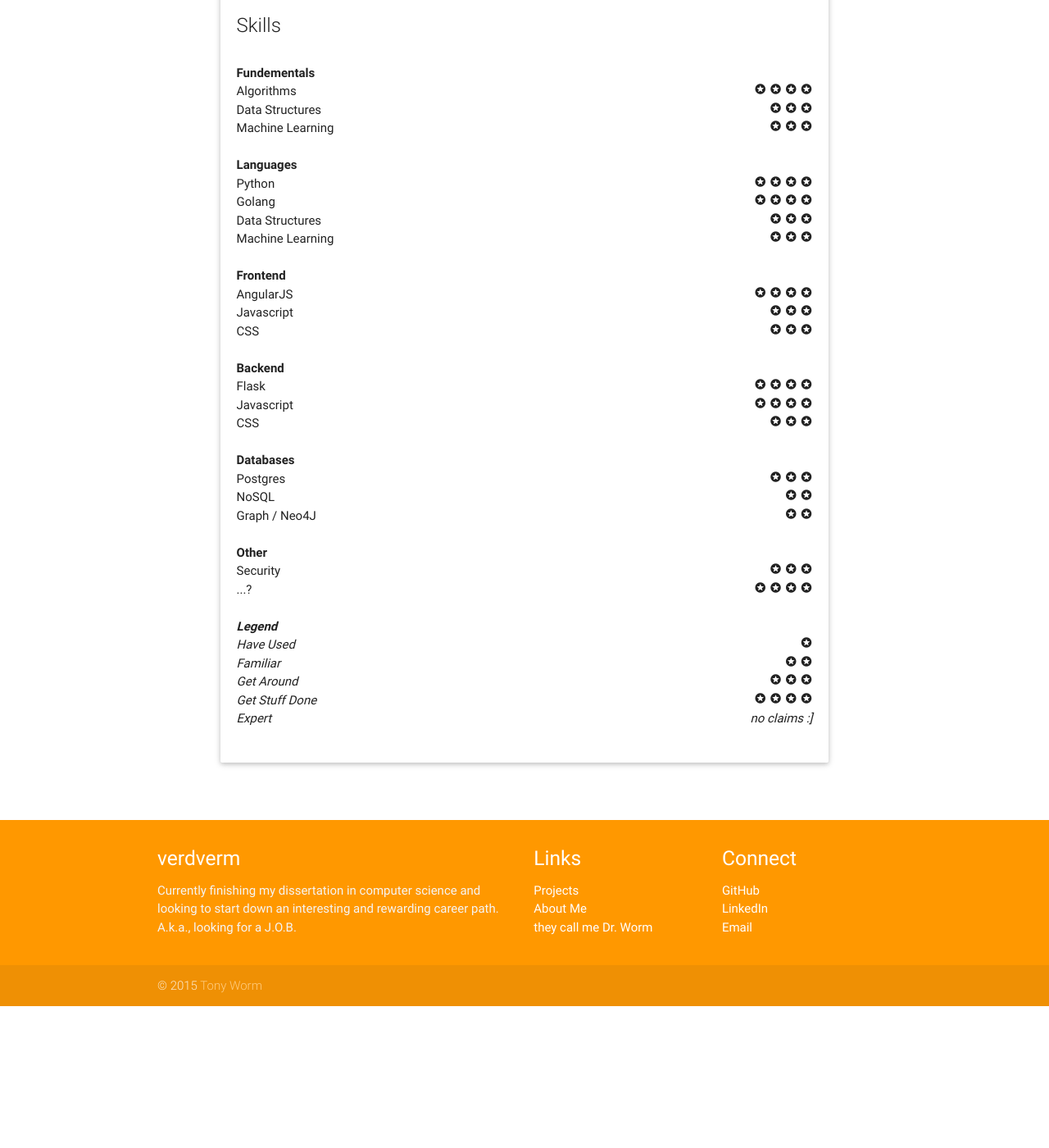
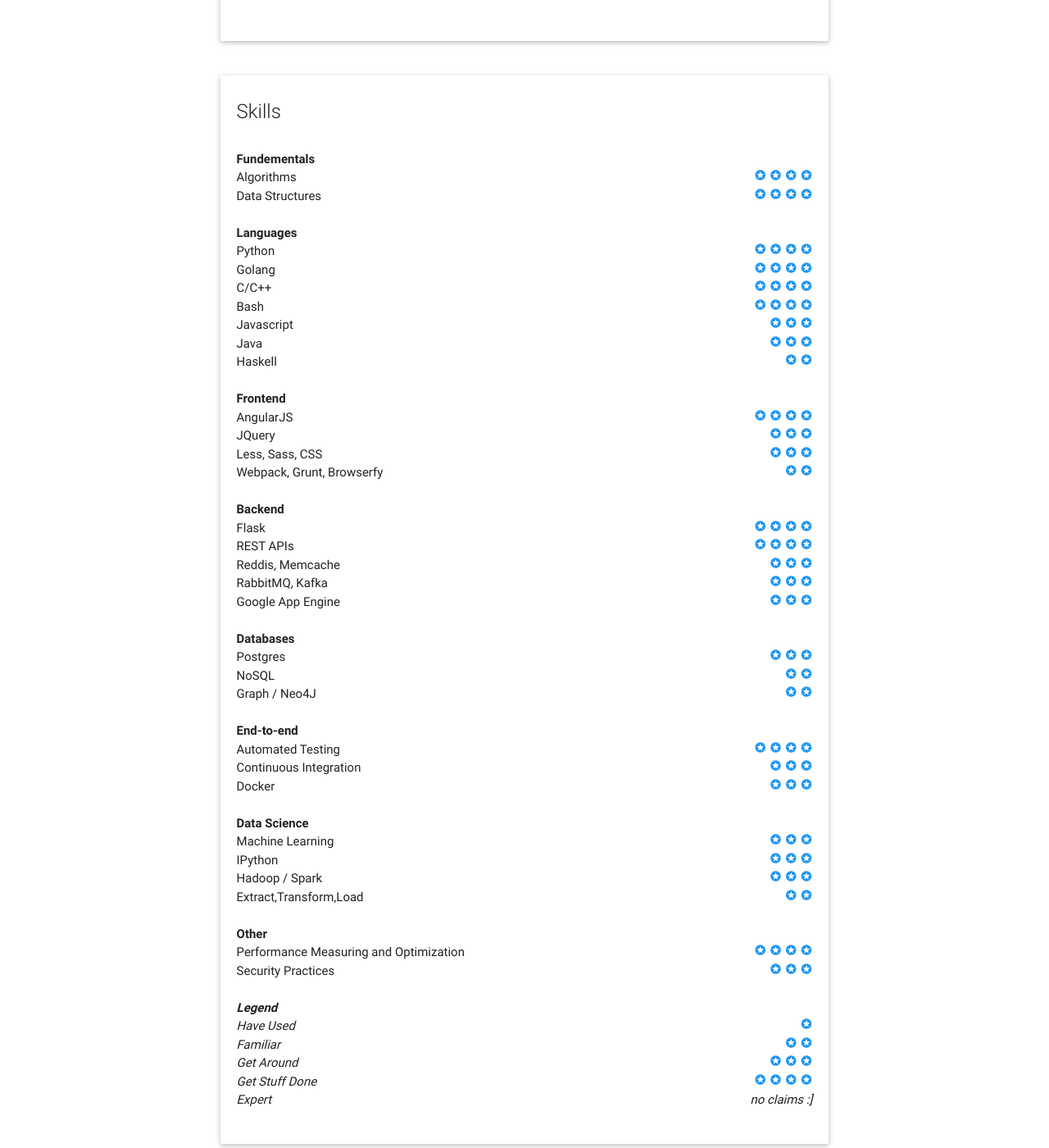
Before and after one commit to verdverm/verdverm.github.io, a Jekyll site: the page built from aboutme/index.html, in a window 1280 px wide and 1400 px high, scrolled down 2487 px. Shown: the whole window at 82% size. Built offline with Jekyll 4.4.1, drawn with Linux system fonts in a browser that asks for light colours; nearby versions of some CDN libraries; before the commit the page ends 3714 px from its top, so only the background shows below that; some of the changed text lies outside the part shown.

Commit message:
updates to about me

```diff
--- a/aboutme/index.html
+++ b/aboutme/index.html
@@ -6,10 +6,18 @@ title: About Me
 
   <div class="section no-pad-bot" id="index-banner">
     <div class="container">
-      <br>
-      <h1 class="header center orange-text">About Me</h1>
-      <p class="center">Currently seeking exciting career opportunities while completing dissertation writing.</p>
-      <br>
+
+      <div class="card">
+        <div class="card-image waves-effect waves-block waves-light" style="max-height: 180px;">
+          <a href="https://github.com/verdverm/pypge"><img src="../images/sample-1.jpg"></a>
+        </div>
+        <div class="card-content">
+          <span class="card-title orange-text">About Me </span>
+          <i> My name is Tony Worm.</i><br>
+          <p>I am currently seeking exciting career opportunities while completing dissertation writing.</p>
+        </div>
+      </div>
+
     </div>
   </div>
 
@@ -238,148 +246,217 @@ title: About Me
               <span><b>Fundementals</b></span>
               <br>
               <span>Algorithms</span><span class="right">
-                <i class="material-icons tiny">stars</i>
-                <i class="material-icons tiny">stars</i>
-                <i class="material-icons tiny">stars</i>
-                <i class="material-icons tiny">stars</i>
+                <i class="material-icons tiny blue-text">stars</i>
+                <i class="material-icons tiny blue-text">stars</i>
+                <i class="material-icons tiny blue-text">stars</i>
+                <i class="material-icons tiny blue-text">stars</i>
               </span><br>
               <span>Data Structures</span><span class="right">
-                <i class="material-icons tiny">stars</i>
-                <i class="material-icons tiny">stars</i>
-                <i class="material-icons tiny">stars</i>
-              </span><br>
-              <span>Machine Learning</span><span class="right">
-                <i class="material-icons tiny">stars</i>
-                <i class="material-icons tiny">stars</i>
-                <i class="material-icons tiny">stars</i>
+                <i class="material-icons tiny blue-text">stars</i>
+                <i class="material-icons tiny blue-text">stars</i>
+                <i class="material-icons tiny blue-text">stars</i>
+                <i class="material-icons tiny blue-text">stars</i>
               </span><br>
               <br>
 
               <span><b>Languages</b></span>
               <br>
               <span>Python</span><span class="right">
-                <i class="material-icons tiny">stars</i>
-                <i class="material-icons tiny">stars</i>
-                <i class="material-icons tiny">stars</i>
-                <i class="material-icons tiny">stars</i>
+                <i class="material-icons tiny blue-text">stars</i>
+                <i class="material-icons tiny blue-text">stars</i>
+                <i class="material-icons tiny blue-text">stars</i>
+                <i class="material-icons tiny blue-text">stars</i>
               </span><br>
               <span>Golang</span><span class="right">
-                <i class="material-icons tiny">stars</i>
-                <i class="material-icons tiny">stars</i>
-                <i class="material-icons tiny">stars</i>
-                <i class="material-icons tiny">stars</i>
+                <i class="material-icons tiny blue-text">stars</i>
+                <i class="material-icons tiny blue-text">stars</i>
+                <i class="material-icons tiny blue-text">stars</i>
+                <i class="material-icons tiny blue-text">stars</i>
               </span><br>
-              <span>Data Structures</span><span class="right">
-                <i class="material-icons tiny">stars</i>
-                <i class="material-icons tiny">stars</i>
-                <i class="material-icons tiny">stars</i>
+              <span>C/C++</span><span class="right">
+                <i class="material-icons tiny blue-text">stars</i>
+                <i class="material-icons tiny blue-text">stars</i>
+                <i class="material-icons tiny blue-text">stars</i>
+                <i class="material-icons tiny blue-text">stars</i>
               </span><br>
-              <span>Machine Learning</span><span class="right">
-                <i class="material-icons tiny">stars</i>
-                <i class="material-icons tiny">stars</i>
-                <i class="material-icons tiny">stars</i>
+              <span>Bash</span><span class="right">
+                <i class="material-icons tiny blue-text">stars</i>
+                <i class="material-icons tiny blue-text">stars</i>
+                <i class="material-icons tiny blue-text">stars</i>
+                <i class="material-icons tiny blue-text">stars</i>
+              </span><br>
+              <span>Javascript</span><span class="right">
+                <i class="material-icons tiny blue-text">stars</i>
+                <i class="material-icons tiny blue-text">stars</i>
+                <i class="material-icons tiny blue-text">stars</i>
+              </span><br>
+              <span>Java</span><span class="right">
+                <i class="material-icons tiny blue-text">stars</i>
+                <i class="material-icons tiny blue-text">stars</i>
+                <i class="material-icons tiny blue-text">stars</i>
+              </span><br>
+              <span>Haskell</span><span class="right">
+                <i class="material-icons tiny blue-text">stars</i>
+                <i class="material-icons tiny blue-text">stars</i>
               </span><br>
               <br>
 
               <span><b>Frontend</b></span>
               <br>
               <span>AngularJS</span><span class="right">
-                <i class="material-icons tiny">stars</i>
-                <i class="material-icons tiny">stars</i>
-                <i class="material-icons tiny">stars</i>
-                <i class="material-icons tiny">stars</i>
+                <i class="material-icons tiny blue-text">stars</i>
+                <i class="material-icons tiny blue-text">stars</i>
+                <i class="material-icons tiny blue-text">stars</i>
+                <i class="material-icons tiny blue-text">stars</i>
               </span><br>
-              <span>Javascript</span><span class="right">
-                <i class="material-icons tiny">stars</i>
-                <i class="material-icons tiny">stars</i>
-                <i class="material-icons tiny">stars</i>
+              <span>JQuery</span><span class="right">
+                <i class="material-icons tiny blue-text">stars</i>
+                <i class="material-icons tiny blue-text">stars</i>
+                <i class="material-icons tiny blue-text">stars</i>
               </span><br>
-              <span>CSS</span><span class="right">
-                <i class="material-icons tiny">stars</i>
-                <i class="material-icons tiny">stars</i>
-                <i class="material-icons tiny">stars</i>
+              <span>Less, Sass, CSS</span><span class="right">
+                <i class="material-icons tiny blue-text">stars</i>
+                <i class="material-icons tiny blue-text">stars</i>
+                <i class="material-icons tiny blue-text">stars</i>
+              </span><br>
+              <span>Webpack, Grunt, Browserfy</span><span class="right">
+                <i class="material-icons tiny blue-text">stars</i>
+                <i class="material-icons tiny blue-text">stars</i>
               </span><br>
               <br>
 
               <span><b>Backend</b></span>
               <br>
               <span>Flask</span><span class="right">
-                <i class="material-icons tiny">stars</i>
-                <i class="material-icons tiny">stars</i>
-                <i class="material-icons tiny">stars</i>
-                <i class="material-icons tiny">stars</i>
+                <i class="material-icons tiny blue-text">stars</i>
+                <i class="material-icons tiny blue-text">stars</i>
+                <i class="material-icons tiny blue-text">stars</i>
+                <i class="material-icons tiny blue-text">stars</i>
               </span><br>
-              <span>Javascript</span><span class="right">
-                <i class="material-icons tiny">stars</i>
-                <i class="material-icons tiny">stars</i>
-                <i class="material-icons tiny">stars</i>
-                <i class="material-icons tiny">stars</i>
+              <span>REST APIs</span><span class="right">
+                <i class="material-icons tiny blue-text">stars</i>
+                <i class="material-icons tiny blue-text">stars</i>
+                <i class="material-icons tiny blue-text">stars</i>
+                <i class="material-icons tiny blue-text">stars</i>
               </span><br>
-              <span>CSS</span><span class="right">
-                <i class="material-icons tiny">stars</i>
-                <i class="material-icons tiny">stars</i>
-                <i class="material-icons tiny">stars</i>
+              <span>Reddis, Memcache</span><span class="right">
+                <i class="material-icons tiny blue-text">stars</i>
+                <i class="material-icons tiny blue-text">stars</i>
+                <i class="material-icons tiny blue-text">stars</i>
+              </span><br>
+              <span>RabbitMQ, Kafka</span><span class="right">
+                <i class="material-icons tiny blue-text">stars</i>
+                <i class="material-icons tiny blue-text">stars</i>
+                <i class="material-icons tiny blue-text">stars</i>
+              </span><br>
+              <span>Google App Engine</span><span class="right">
+                <i class="material-icons tiny blue-text">stars</i>
+                <i class="material-icons tiny blue-text">stars</i>
+                <i class="material-icons tiny blue-text">stars</i>
               </span><br>
               <br>
 
               <span><b>Databases</b></span>
               <br>
               <span>Postgres</span><span class="right">
-                <i class="material-icons tiny">stars</i>
-                <i class="material-icons tiny">stars</i>
-                <i class="material-icons tiny">stars</i>
+                <i class="material-icons tiny blue-text">stars</i>
+                <i class="material-icons tiny blue-text">stars</i>
+                <i class="material-icons tiny blue-text">stars</i>
               </span><br>
               <span>NoSQL</span><span class="right">
-                <i class="material-icons tiny">stars</i>
-                <i class="material-icons tiny">stars</i>
+                <i class="material-icons tiny blue-text">stars</i>
+                <i class="material-icons tiny blue-text">stars</i>
               </span><br>
               <span>Graph / Neo4J</span><span class="right">
-                <i class="material-icons tiny">stars</i>
-                <i class="material-icons tiny">stars</i>
+                <i class="material-icons tiny blue-text">stars</i>
+                <i class="material-icons tiny blue-text">stars</i>
+              </span><br>
+              <br>
+
+              <span><b>End-to-end</b></span>
+              <br>
+              <span>Automated Testing</span><span class="right">
+                <i class="material-icons tiny blue-text">stars</i>
+                <i class="material-icons tiny blue-text">stars</i>
+                <i class="material-icons tiny blue-text">stars</i>
+                <i class="material-icons tiny blue-text">stars</i>
+              </span><br>
+              <span>Continuous Integration</span><span class="right">
+                <i class="material-icons tiny blue-text">stars</i>
+                <i class="material-icons tiny blue-text">stars</i>
+                <i class="material-icons tiny blue-text">stars</i>
+              </span><br>
+              <span>Docker</span><span class="right">
+                <i class="material-icons tiny blue-text">stars</i>
+                <i class="material-icons tiny blue-text">stars</i>
+                <i class="material-icons tiny blue-text">stars</i>
+              </span><br>
+              <br>
+
+             <span><b>Data Science</b></span>
+              <br>
+              <span>Machine Learning</span><span class="right">
+                <i class="material-icons tiny blue-text">stars</i>
+                <i class="material-icons tiny blue-text">stars</i>
+                <i class="material-icons tiny blue-text">stars</i>
+              </span><br>
+              <span>IPython</span><span class="right">
+                <i class="material-icons tiny blue-text">stars</i>
+                <i class="material-icons tiny blue-text">stars</i>
+                <i class="material-icons tiny blue-text">stars</i>
+              </span><br>
+              <span>Hadoop / Spark</span><span class="right">
+                <i class="material-icons tiny blue-text">stars</i>
+                <i class="material-icons tiny blue-text">stars</i>
+                <i class="material-icons tiny blue-text">stars</i>
+              </span><br>
+              <span>Extract,Transform,Load</span><span class="right">
+                <i class="material-icons tiny blue-text">stars</i>
+                <i class="material-icons tiny blue-text">stars</i>
               </span><br>
               <br>
 
              <span><b>Other</b></span>
               <br>
-              <span>Security</span><span class="right">
-                <i class="material-icons tiny">stars</i>
-                <i class="material-icons tiny">stars</i>
-                <i class="material-icons tiny">stars</i>
+              <span>Performance Measuring and Optimization</span><span class="right">
+                <i class="material-icons tiny blue-text">stars</i>
+                <i class="material-icons tiny blue-text">stars</i>
+                <i class="material-icons tiny blue-text">stars</i>
+                <i class="material-icons tiny blue-text">stars</i>
               </span><br>
-              <span>...?</span><span class="right">
-                <i class="material-icons tiny">stars</i>
-                <i class="material-icons tiny">stars</i>
-                <i class="material-icons tiny">stars</i>
-                <i class="material-icons tiny">stars</i>
+              <span>Security Practices</span><span class="right">
+                <i class="material-icons tiny blue-text">stars</i>
+                <i class="material-icons tiny blue-text">stars</i>
+                <i class="material-icons tiny blue-text">stars</i>
               </span><br>
               <br>
 
               <span><b><i>Legend</i></b></span>
               <br><i>
               <span>Have Used</span><span class="right">
-                <i class="material-icons tiny">stars</i>
+                <i class="material-icons tiny blue-text">stars</i>
               </span><br>
               <span>Familiar</span><span class="right">
-                <i class="material-icons tiny">stars</i>
-                <i class="material-icons tiny">stars</i>
+                <i class="material-icons tiny blue-text">stars</i>
+                <i class="material-icons tiny blue-text">stars</i>
               </span><br>
               <span>Get Around</span><span class="right">
-                <i class="material-icons tiny">stars</i>
-                <i class="material-icons tiny">stars</i>
-                <i class="material-icons tiny">stars</i>
+                <i class="material-icons tiny blue-text">stars</i>
+                <i class="material-icons tiny blue-text">stars</i>
+                <i class="material-icons tiny blue-text">stars</i>
               </span><br>
               <span>Get Stuff Done</span><span class="right">
-                <i class="material-icons tiny">stars</i>
-                <i class="material-icons tiny">stars</i>
-                <i class="material-icons tiny">stars</i>
-                <i class="material-icons tiny">stars</i>
+                <i class="material-icons tiny blue-text">stars</i>
+                <i class="material-icons tiny blue-text">stars</i>
+                <i class="material-icons tiny blue-text">stars</i>
+                <i class="material-icons tiny blue-text">stars</i>
               </span><br>
               <!-- <span>Advanced</span><span class="right">
-                <i class="material-icons tiny">stars</i>
-                <i class="material-icons tiny">stars</i>
-                <i class="material-icons tiny">stars</i>
-                <i class="material-icons tiny">stars</i>
-                <i class="material-icons tiny">stars</i>
+                <i class="material-icons tiny blue-text">stars</i>
+                <i class="material-icons tiny blue-text">stars</i>
+                <i class="material-icons tiny blue-text">stars</i>
+                <i class="material-icons tiny blue-text">stars</i>
+                <i class="material-icons tiny blue-text">stars</i>
                 </span><br> -->
               <span>Expert</span><span class="right">no claims :]</span><br>
               </i><br>
```
Also changed, not shown: other parts of aboutme/index.html (+1 -1 lines).
